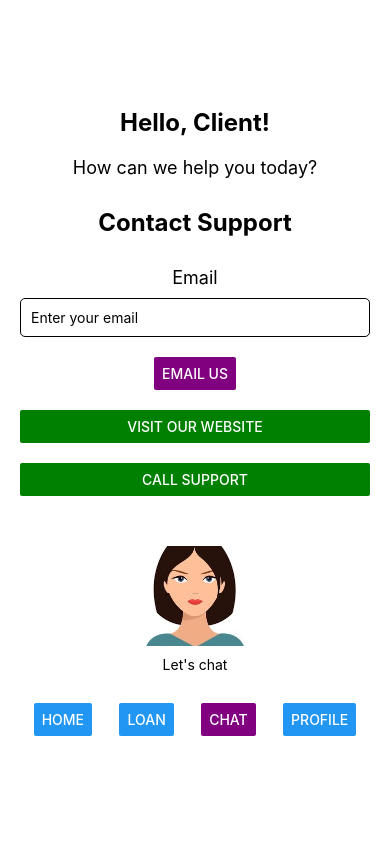
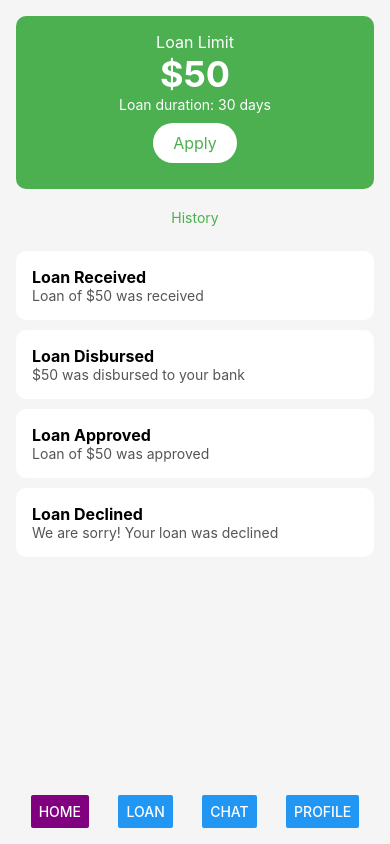
Before and after one commit to Isaac-Jim/lowkeyLoan-App, a React Native app: screen /HomeScreen in a window 390 px wide. Built offline with nearby package versions, Linux system fonts and the light colour scheme.

Commit message:
profile, support and Application screen is done

```diff
--- a/App.js
+++ b/App.js
@@ -1,20 +1,28 @@
 import React from 'react';
-import { SafeAreaView, StyleSheet, StatusBar } from 'react-native';
-import HomeSupport from './screens/HomeSupport'; // Adjust the path to where your HomeSupport component is located
+import { NavigationContainer } from '@react-navigation/native';
+import { createStackNavigator } from '@react-navigation/stack';
+import HomeScreen from './screens/HomeScreen';
+import ApplicationScreen from './screens/ApplicationScreen';
+import ProfileScreen from './screens/ProfileScreen';
+import HomeSupport from './screens/HomeSupport';
+
+const Stack = createStackNavigator();
 
 const App = () => {
   return (
-    <SafeAreaView style={styles.container}>
-      <StatusBar barStyle="dark-content" />
-      <HomeSupport />
-    </SafeAreaView>
+    <NavigationContainer>
+      <Stack.Navigator
+        screenOptions={{
+          headerShown: false, // Hides the header for all screens
+        }}
+      >
+        <Stack.Screen name="HomeScreen" component={HomeScreen} />
+        <Stack.Screen name="ApplicationScreen" component={ApplicationScreen} />
+        <Stack.Screen name="ProfileScreen" component={ProfileScreen} />
+        <Stack.Screen name="HomeSupport" component={HomeSupport} />
+      </Stack.Navigator>
+    </NavigationContainer>
   );
 };
 
-const styles = StyleSheet.create({
-  container: {
-    flex: 1,
-  },
-});
-
 export default App;
--- a/screens/ApplicationScreen.js
+++ b/screens/ApplicationScreen.js
@@ -1,13 +1,16 @@
 import React, { useState } from 'react';
-import { StyleSheet, View, Text, TextInput, TouchableOpacity, Alert, Image, Button } from 'react-native';
+import { StyleSheet, View, Text, TextInput, TouchableOpacity, Button } from 'react-native';
 import { FontAwesome } from '@expo/vector-icons';
 
-function ApplicationScreen() {
-
+function ApplicationScreen({ navigation }) {
   // State to store form values
   const [amount, setAmount] = useState('');
-    const [duration, setDuration] = useState('1 month');
-    const [paymentMethod, setPaymentMethod] = useState('Bank Account');
+  const [duration, setDuration] = useState('30 days');
+  const [paymentMethod, setPaymentMethod] = useState('Mobile Money');
+  const [showScheduledPayment, setShowScheduledPayment] = useState(false); // State to show/hide scheduled payment dropdown
+
+  // Dummy date for the payment due date (can be replaced with real logic)
+  const paymentDueDate = "15th September 2024";
 
   return (
     <View style={styles.container}>
@@ -18,12 +21,6 @@ function ApplicationScreen() {
         value={amount}
         onChangeText={setAmount}
         keyboardType="numeric"
-      />
-// Input for loan amount
-<TextInput
-  style={styles.input}
-  value={amount}
-  onChangeText={setAmount}
       />
 
       <Text style={styles.subheading}>Loan duration</Text>
@@ -42,7 +39,6 @@ function ApplicationScreen() {
           <Text style={duration === '20 days' ? styles.activeDurationText : styles.durationText}>20 days</Text>
         </TouchableOpacity>
 
-
         <TouchableOpacity
           style={[styles.durationButton, duration === '30 days' && styles.activeDurationButton]}
           onPress={() => setDuration('30 days')}
@@ -52,14 +48,19 @@ function ApplicationScreen() {
       </View>
 
       <View style={styles.dropdownContainer}>
-        <TouchableOpacity style={styles.dropdown}>
+        <TouchableOpacity
+          style={styles.dropdown}
+          onPress={() => setShowScheduledPayment(!showScheduledPayment)} // Toggle dropdown visibility
+        >
           <Text style={styles.dropdownText}>Scheduled payment</Text>
-          <FontAwesome name="chevron-right" size={24} color="black" />
+          <FontAwesome name={showScheduledPayment ? "chevron-down" : "chevron-right"} size={24} color="black" />
         </TouchableOpacity>
-        <TouchableOpacity style={styles.dropdown}>
-          <Text style={styles.dropdownText}>Loan purpose</Text>
-          <FontAwesome name="chevron-right" size={24} color="black" />
-        </TouchableOpacity>
+        {showScheduledPayment && ( // Conditionally render the payment due date dropdown
+          <View style={styles.paymentDueDateContainer}>
+            <Text style={styles.paymentDueDateText}>Payment Due Date: {paymentDueDate}</Text>
+          </View>
+        )}
+
       </View>
 
       <Text style={styles.subheading}>Where should we send the money?</Text>
@@ -81,16 +82,25 @@ function ApplicationScreen() {
       <TouchableOpacity style={styles.submitButton}>
         <Text style={styles.submitButtonText}>Get Funds</Text>
       </TouchableOpacity>
+
+      <View style={styles.navigationButtons}>
+        <Button title="Home" onPress={() => navigation.navigate('HomeScreen')}  />
+        <Button title="Loan" onPress={() => navigation.navigate('ApplicationScreen')} color="purple" />
+        <Button title="Chat" onPress={() => navigation.navigate('HomeSupport')} />
+        <Button title="Profile" onPress={() => navigation.navigate('ProfileScreen')} />
+      </View>
+
     </View>
   );
-};
-
+}
 
 const styles = StyleSheet.create({
   container: {
     flex: 1,
     padding: 20,
     backgroundColor: '#fff',
+    flexDirection: 'column',
+    justifyContent: 'space-between',
   },
   heading: {
     fontSize: 24,
@@ -99,14 +109,10 @@ const styles = StyleSheet.create({
   },
   input: {
     borderWidth: 1,
-    borderColor: '#ddd',
+    borderColor: '#333',
     padding: 10,
     borderRadius: 5,
     marginBottom: 10,
-  },
-  loanLimit: {
-    marginBottom: 20,
-    color: '#888',
   },
   subheading: {
     fontSize: 18,
@@ -121,14 +127,14 @@ const styles = StyleSheet.create({
     flex: 1,
     padding: 10,
     borderWidth: 1,
-    borderColor: '#ddd',
+    borderColor: '#333',
     alignItems: 'center',
     justifyContent: 'center',
     borderRadius: 5,
     marginHorizontal: 5,
   },
   activeDurationButton: {
-    backgroundColor: '#333',
+    backgroundColor: 'green',
   },
   durationText: {
     color: '#333',
@@ -152,6 +158,17 @@ const styles = StyleSheet.create({
   dropdownText: {
     fontSize: 16,
   },
+  paymentDueDateContainer: {
+    padding: 10,
+    borderWidth: 1,
+    borderColor: '#ddd',
+    borderRadius: 5,
+    backgroundColor: '#f9f9f9',
+  },
+  paymentDueDateText: {
+    fontSize: 16,
+    color: '#333',
+  },
   paymentMethodContainer: {
     flexDirection: 'row',
     marginBottom: 20,
@@ -160,20 +177,20 @@ const styles = StyleSheet.create({
     flex: 1,
     padding: 15,
     borderWidth: 1,
-    borderColor: '#ddd',
+    borderColor: '#333',
     alignItems: 'center',
     justifyContent: 'center',
     borderRadius: 5,
     marginHorizontal: 5,
   },
   activePaymentMethodButton: {
-    backgroundColor: '#333',
+    backgroundColor: 'lightgreen',
   },
   paymentMethodText: {
     color: '#333',
   },
   submitButton: {
-    backgroundColor: '#0f0',
+    backgroundColor: 'green',
     padding: 15,
     alignItems: 'center',
     justifyContent: 'center',
@@ -184,5 +201,11 @@ const styles = StyleSheet.create({
     fontSize: 18,
     fontWeight: 'bold',
   },
+  navigationButtons: {
+    flexDirection: 'row',
+    justifyContent: 'space-around',
+    marginTop: 45,
+  },
 });
+
 export default ApplicationScreen;
--- a/screens/HomeScreen.js
+++ b/screens/HomeScreen.js
@@ -1,12 +1,12 @@
 import React from 'react';
-import { View, Text, TouchableOpacity, FlatList, StyleSheet, StatusBar } from 'react-native';
+import { View, Text, TouchableOpacity, FlatList, StyleSheet, StatusBar, Button } from 'react-native';
 
-const HomeScreen = () => {
+const HomeScreen = ({ navigation }) => {
   const loanHistory = [
-    { id: '1', status: 'Loan Received', detail: 'Loan of ₦30,000 was received' },
-    { id: '2', status: 'Loan Disbursed', detail: '₦30,000 was disbursed to your bank' },
-    { id: '3', status: 'Loan Approved', detail: 'Loan of ₦30,000 was approved' },
-    { id: '4', status: 'Loan Declined', detail: 'We\'re sorry! Your loan was declined' },
+    { id: '1', status: 'Loan Received', detail: 'Loan of $50 was received' },
+    { id: '2', status: 'Loan Disbursed', detail: '$50 was disbursed to your bank' },
+    { id: '3', status: 'Loan Approved', detail: 'Loan of $50 was approved' },
+    { id: '4', status: 'Loan Declined', detail: 'We are sorry! Your loan was declined' },
   ];
 
   const renderItem = ({ item }) => (
@@ -21,20 +21,18 @@ const HomeScreen = () => {
       <StatusBar barStyle="dark-content" />
       <View style={styles.header}>
         <Text style={styles.loanLimit}>Loan Limit</Text>
-        <Text style={styles.amount}>₦30,000</Text>
-        <Text style={styles.duration}>Loan duration: 29 days</Text>
-        <TouchableOpacity style={styles.applyButton}>
+        <Text style={styles.amount}>$50</Text>
+        <Text style={styles.duration}>Loan duration: 30 days</Text>
+        <TouchableOpacity
+          style={styles.applyButton}
+          onPress={() => navigation.navigate('ApplicationScreen')} // Navigate to ApplicationScreen
+        >
           <Text style={styles.applyText}>Apply</Text>
         </TouchableOpacity>
-        <TouchableOpacity style={styles.chooseAmount}>
-          <Text style={styles.chooseText}>Choose amount</Text>
-        </TouchableOpacity>
       </View>
+
       <View style={styles.navBar}>
-        <TouchableOpacity style={styles.navItem}><Text style={styles.navText}>Products</Text></TouchableOpacity>
         <TouchableOpacity style={styles.navItem}><Text style={styles.navText}>History</Text></TouchableOpacity>
-        <TouchableOpacity style={styles.navItem}><Text style={styles.navText}>Invite</Text></TouchableOpacity>
-        <TouchableOpacity style={styles.navItem}><Text style={styles.navText}>Accounts</Text></TouchableOpacity>
       </View>
       <FlatList
         data={loanHistory}
@@ -42,15 +40,24 @@ const HomeScreen = () => {
         keyExtractor={item => item.id}
         style={styles.historyList}
       />
+      <View style={styles.navigationButtons}>
+        <Button title="Home" onPress={() => navigation.navigate('HomeScreen')} color="purple" />
+        <Button title="Loan" onPress={() => navigation.navigate('ApplicationScreen')} />
+        <Button title="Chat" onPress={() => navigation.navigate('HomeSupport')} />
+        <Button title="Profile" onPress={() => navigation.navigate('ProfileScreen')} />
+      </View>
     </View>
   );
 };
+// Apply Button must lead to the ApplicationScreen.js
 
 const styles = StyleSheet.create({
   container: {
     flex: 1,
     backgroundColor: '#f5f5f5',
     padding: 16,
+    flexDirection: 'column',
+    justifyContent: 'space-around',
   },
   header: {
     backgroundColor: '#4CAF50',
@@ -119,6 +126,11 @@ const styles = StyleSheet.create({
     fontSize: 14,
     color: '#555555',
   },
+  navigationButtons: {
+    flexDirection: 'row',
+    justifyContent: 'space-around',
+    marginTop: 45,
+  },
 });
 
 export default HomeScreen;
--- a/screens/HomeSupport.js
+++ b/screens/HomeSupport.js
@@ -1,7 +1,7 @@
 import React, { useState } from 'react';
 import { View, Text, TextInput, StyleSheet, Button, Linking, Image } from 'react-native';
 
-const HomeSupport = () => {
+const HomeSupport = ({ navigation }) => {
   const [email, setEmail] = useState('');
 
   const handleEmailUs = () => {
@@ -57,13 +57,10 @@ const HomeSupport = () => {
       <Text style={styles.chatText}>Let's chat</Text>
 
       <View style={styles.navigationButtons}>
-        <Button title="Home" onPress={() => {}} />
-        <Button title="Loan" onPress={() => {}} />
-        <Button title="Chat" onPress={() => {}} color="purple" />
-        <Button
-          title="Profile"
-          onPress={() => navigation.navigate('ProfileScreen')}
-        />
+        <Button title="Home" onPress={() => navigation.navigate('HomeScreen')}  />
+        <Button title="Loan" onPress={() => navigation.navigate('ApplicationScreen')} />
+        <Button title="Chat" onPress={() => navigation.navigate('HomeSupport')} color="purple"/>
+        <Button title="Profile" onPress={() => navigation.navigate('ProfileScreen')} />
       </View>
     </View>
   );
@@ -72,7 +69,8 @@ const HomeSupport = () => {
 const styles = StyleSheet.create({
   container: {
     flex: 1,
-    justifyContent: 'center',
+    justifyContent: 'space-around',
+    flexDirection: 'column',
     alignItems: 'center',
     backgroundColor: '#fff',
     padding: 20,
--- a/screens/ProfileScreen.js
+++ b/screens/ProfileScreen.js
@@ -1,9 +1,9 @@
 import React, { useState } from 'react';
 import { View, Text, StyleSheet, Image, Switch, Button, ScrollView } from 'react-native';
 
-const ProfileScreen = () => {
+
+const ProfileScreen = ({ navigation }) => {
   const [isDarkMode, setIsDarkMode] = useState(false);
-  const [isPasswordEnabled, setIsPasswordEnabled] = useState(false);
 
   const toggleDarkMode = () => setIsDarkMode(prevState => !prevState);
 
@@ -78,10 +78,10 @@ const ProfileScreen = () => {
         <Button title="Logout" onPress={handleLogout} color="red" />
       </View>
       <View style={styles.navigationButtons}>
-        <Button title="Home" onPress={() => {}} />
-        <Button title="Loan" onPress={() => {}} />
-        <Button title="Chat" onPress={() => {}} color="purple" />
-        <Button title="Profile" onPress={() => {}} />
+        <Button title="Home" onPress={() => navigation.navigate('HomeScreen')}  />
+        <Button title="Loan" onPress={() => navigation.navigate('ApplicationScreen')} />
+        <Button title="Chat" onPress={() => navigation.navigate('HomeSupport')} />
+        <Button title="Profile" onPress={() => navigation.navigate('ProfileScreen')} color="purple" />
       </View>
 
     </ScrollView>
@@ -89,15 +89,18 @@ const ProfileScreen = () => {
 };
 
 const styles = StyleSheet.create({
-  lightContainer: {
-    padding: 67,
-    maxwidth: '100%',
-    backgroundColor: '#f2f2f2',
+  lightcontainer: {
+    flex: 1,
+    backgroundColor: '#f5f5f5',
+    padding: 16,
+    flexDirection: 'column',
+    justifyContent: 'space-around',
   },
   darkContainer: {
-    width: '100%',
-    padding: 67,
+    padding: 5,
     backgroundColor: '#333',
+    flexDirection: 'column',
+    justifyContent: 'space-around',
   },
   section: {
     marginBottom: 20,
@@ -144,6 +147,11 @@ const styles = StyleSheet.create({
   lightText: {
     color: '#000',
   },
+  navigationButtons: {
+    flexDirection: 'row',
+    justifyContent: 'space-around',
+    marginTop: 45,
+  },
 });
 
 export default ProfileScreen;
```
Lines whose indentation alone changed are shown as unchanged.
